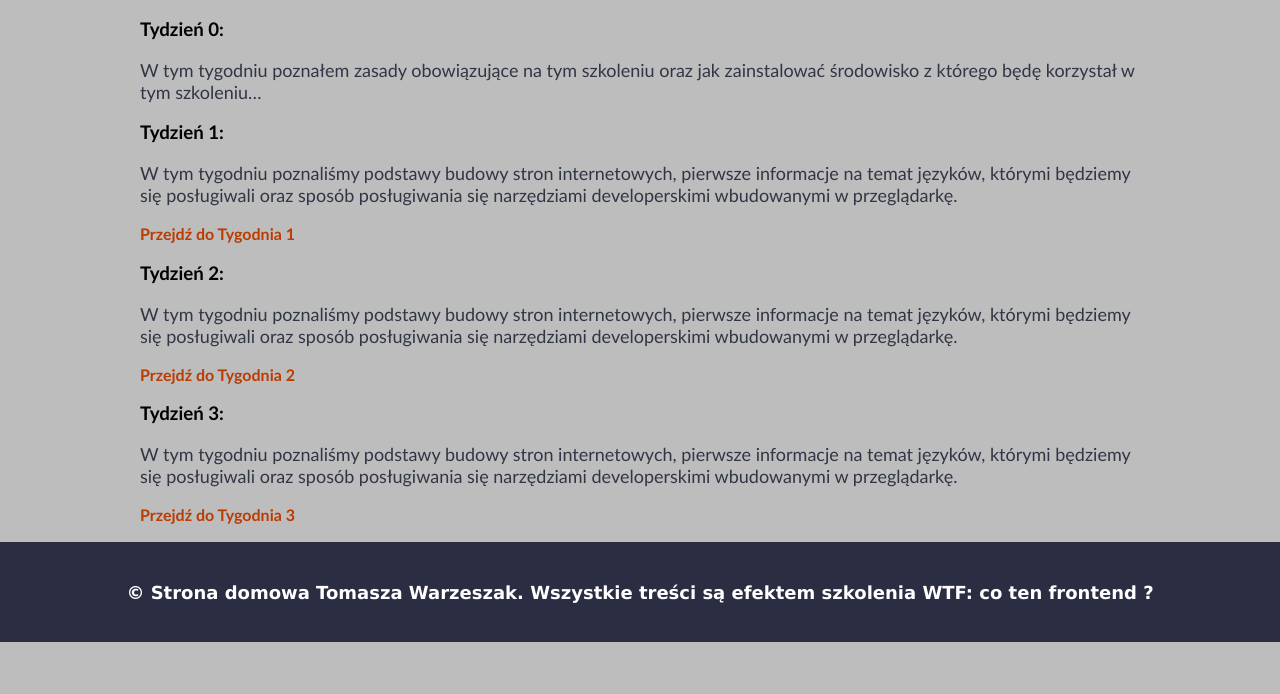
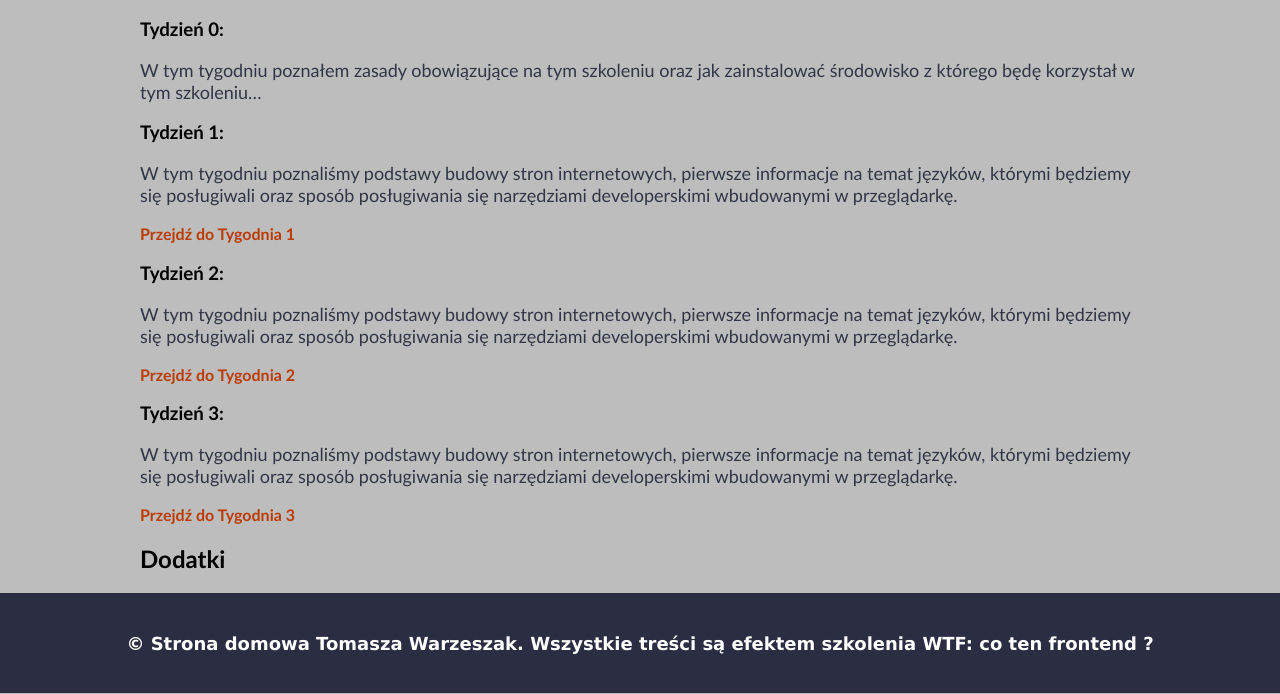
Before and after one commit to tomaszwarzeszak/pagewtf, a plain HTML site: page index.html in a window 1280 px wide. Shown: the part 639-1333 px from the top of the page. Before the commit the page ends 1282 px from the top, so only its background shows below. Drawn offline with Linux system fonts and the light colour scheme.

Commit message:
creating additives sections and entering content using innerHTML

```diff
--- a/index.html
+++ b/index.html
@@ -86,6 +86,8 @@
         </p>
         <a class="notes__article--link" href="Tydzien3.html"> <b> Przejdź do Tygodnia 3</b></a>
       </article>
+    </section>
+    <section class="additives-js">
 
     </section>
   </main>
--- a/script.js
+++ b/script.js
@@ -4,3 +4,9 @@
 
 console.log(`Cześć moje imię to ${firstName} nazwisko ${lastName} mam ${age} lat.
 Witam Cię na mojej stonie internetowej mam nadzieję, że będzie Ci tutaj dobrze. `);
+
+const header = document.querySelector('.additives-js');
+
+header.innerHTML = "<h2>Dodatki</h2>";
+
+console.log(header);
```
